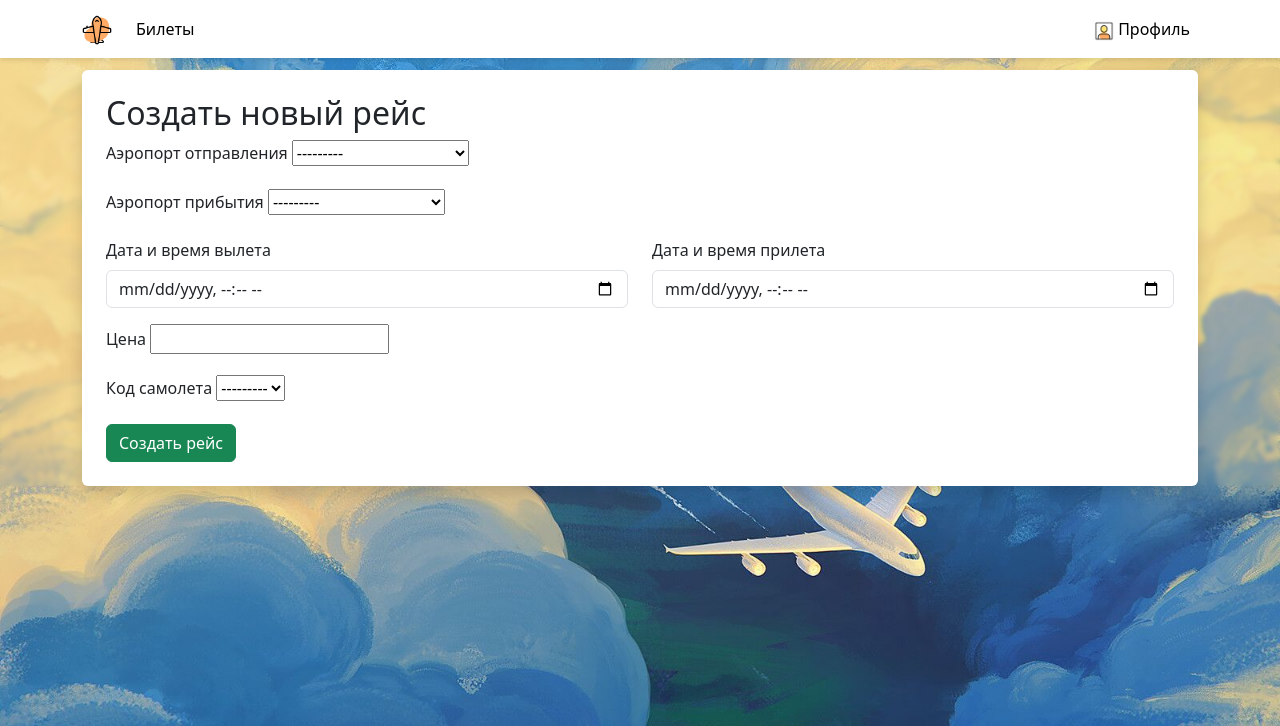
After one commit to kob3ni/Myapp, a Django app: page /flight/create/ in a window 1280 px wide. The commit adds this page. Shown: the top 726 px of the page. Run offline with Django 4.2, Linux system fonts and the light colour scheme; the visitor is signed in with stand-in values (Sample User, id 1); data comes from the database, SQL or seed files in the repository; data that the repository does not hold is empty; parts of the project's set-up code (start-up, migrations or seed data) failed here and were passed over; some libraries are stand-ins or nearby versions.

Commit message:
Добавили кнопку создать рейс и удалить рейс для сотрудников

```diff
--- /dev/null
+++ b/tickets/forms.py
@@ -0,0 +1,15 @@
+from django import forms
+
+from tickets.models import Flights
+
+
+class FlightForm(forms.ModelForm):
+    class Meta:
+        model = Flights
+        fields = [
+            'departure_airport',
+            'arrival_airport',
+            'departure_time',
+            'arrival_time',
+            'price',
+            'aircraft_code']
--- /dev/null
+++ b/tickets/templates/tickets/create_flight.html
@@ -0,0 +1,50 @@
+{% extends 'base.html' %}
+
+{% block content %}
+  <div class="container bg-white p-4 rounded shadow">
+    <h2>Создать новый рейс</h2>
+
+    <form method="POST">
+      {% csrf_token %}
+
+      <div class="mb-3">
+        <label for="{{ form.departure_airport.id_for_label }}" class="form-label">Аэропорт отправления</label>
+        {{ form.departure_airport }}
+      </div>
+
+      <div class="mb-3">
+        <label for="{{ form.arrival_airport.id_for_label }}" class="form-label">Аэропорт прибытия</label>
+        {{ form.arrival_airport }}
+      </div>
+
+      <div class="row">
+        <div class="col-md-6 mb-3">
+          <label for="departure_time" class="form-label">Дата и время вылета</label>
+          <div class="input-group">
+            <input type="datetime-local" name="departure_time" id="departure_time" class="form-control" value="{{ form.departure_time.value|date:'Y-m-d\TH:i' }}" />
+
+          </div>
+        </div>
+
+        <div class="col-md-6 mb-3">
+          <label for="arrival_time" class="form-label">Дата и время прилета</label>
+          <div class="input-group">
+            <input type="datetime-local" name="arrival_time" id="arrival_time" class="form-control" value="{{ form.arrival_time.value|date:'Y-m-d\TH:i' }}" />
+          </div>
+        </div>
+      </div>
+
+      <div class="mb-3">
+        <label for="{{ form.price.id_for_label }}" class="form-label">Цена</label>
+        {{ form.price }}
+      </div>
+
+      <div class="mb-3">
+        <label for="{{ form.aircraft_code.id_for_label }}" class="form-label">Код самолета</label>
+        {{ form.aircraft_code }}
+      </div>
+
+      <button type="submit" class="btn btn-success">Создать рейс</button>
+    </form>
+  </div>
+{% endblock %}
--- a/tickets/urls.py
+++ b/tickets/urls.py
@@ -9,4 +9,6 @@ urlpatterns = [
     path('search/', views.flight, name='search'),
     path('book/<int:flight_id>/', views.book_flight, name='book_flight'),
     path('delete_booking/<int:booking_id>/', views.delete_booking, name='delete_booking'),
+    path('create/', views.create_flight, name='create_flight'),
+    path('delete/<int:flight_id>/', views.delete_flight, name='delete_flight'),
 ]
--- a/tickets/views.py
+++ b/tickets/views.py
@@ -1,9 +1,10 @@
 from decimal import Decimal
 from django.contrib import messages
-from django.contrib.auth.decorators import login_required
+from django.contrib.auth.decorators import login_required, user_passes_test
 from django.core.paginator import Paginator
 from django.db.models import F, DecimalField, ExpressionWrapper
 from django.shortcuts import get_object_or_404, redirect, render
+from tickets.forms import FlightForm
 from tickets.models import Flights, Booking, Tariff
 
 def flight(request):
@@ -114,5 +115,34 @@ def delete_booking(request, booking_id):
     # Проверяем, что пользователь является администратором или стаффом
     if request.user.is_staff or request.user.is_superuser:
         booking.delete()  # Удаляем бронирование
+        messages.success(request, "Бронирование было успешно удалено.")
 
     return redirect('users:profile')
+
+def is_staff(user):
+    return user.is_staff or user.is_superuser
+
+@login_required
+@user_passes_test(is_staff)
+def create_flight(request):
+    if request.method == 'POST':
+        form = FlightForm(request.POST)
+        if form.is_valid():
+            form.save()
+            messages.success(request, 'Рейс успешно создан!')
+            return redirect('tickets:index')
+    else:
+        form = FlightForm()
+
+    return render(request, 'tickets/create_flight.html', {'form': form})
+
+# Представление для удаления рейса
+@login_required
+@user_passes_test(is_staff)
+def delete_flight(request, flight_id):
+    flight = get_object_or_404(Flights, id=flight_id)
+    if request.user.is_staff or request.user.is_superuser:
+        flight.delete()
+        messages.success(request, "Рейс был успешно удален.")
+
+    return redirect('flight:index')
```
Also changed, not shown: tickets/templates/tickets/flight.html (+17 -0 lines).
